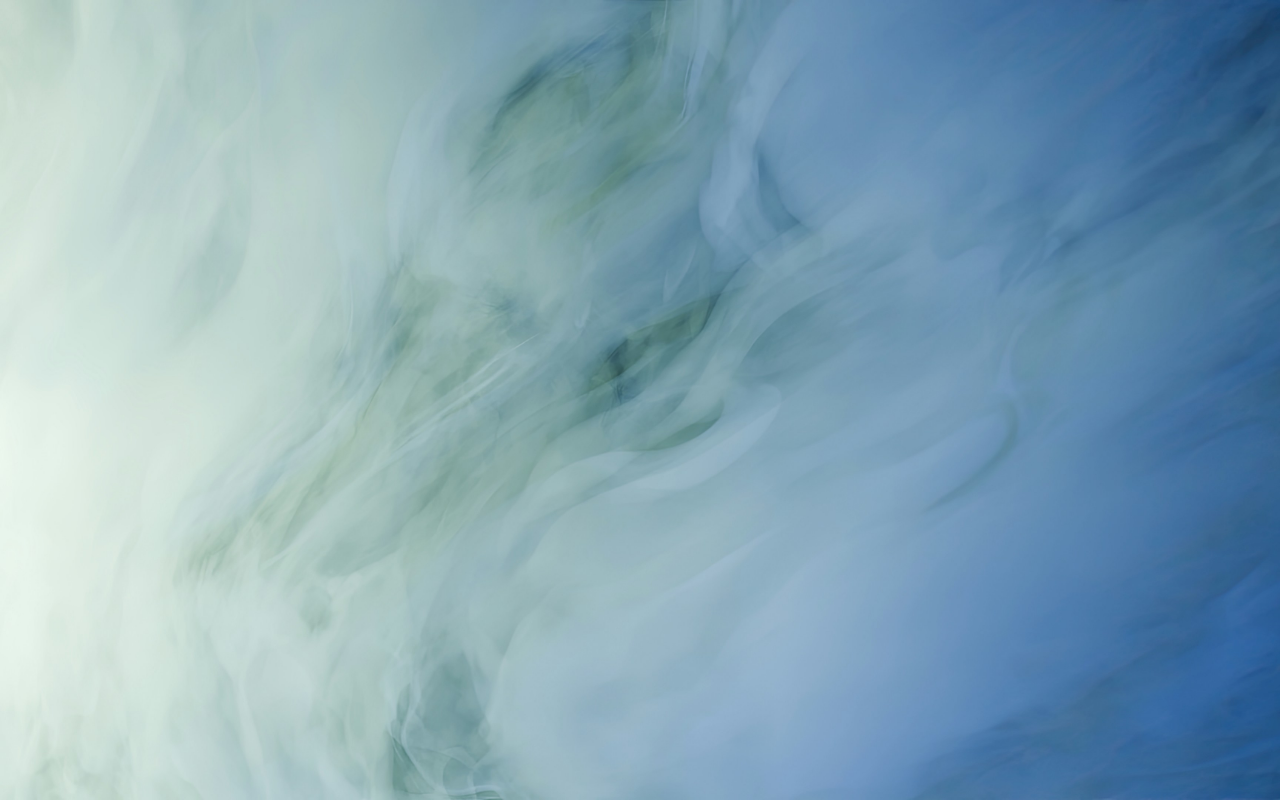
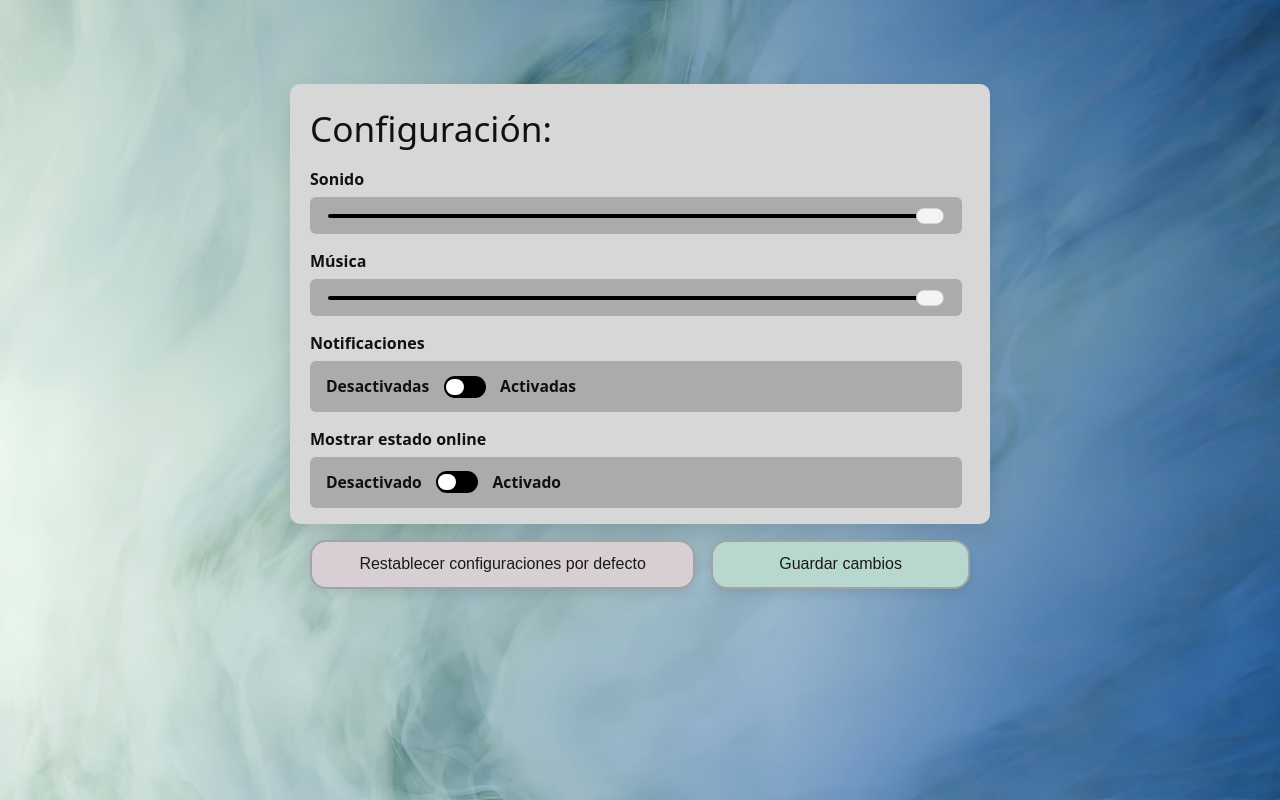
Before and after one commit to Unizar-30226-2026-11/Frontend, an Angular app: page /settings in a window 1280 px wide. Before the commit this address led to /. Built offline with nearby package versions, Linux system fonts and the light colour scheme.

Commit message:
Página de Ajustes #5 Desarrollo de la página de ajustes, con ajustes preliminares, sin servicios (dummy o no)

```diff
--- a/src/app/app.routes.ts
+++ b/src/app/app.routes.ts
@@ -4,6 +4,7 @@ import { GamesView } from './games-view/games-view';
 import { Home } from './home/home';
 import { Details } from './details/details';
 import { Store } from './store/store';
+import { Settings } from './settings/settings';
 export const routes: Routes = [
     {
         path: '',
@@ -25,4 +26,9 @@ export const routes: Routes = [
         title: 'Store',
         component: Store,
     },
+    {
+        path: 'settings',
+        title: 'Settings',
+        component: Settings,
+    },
 ];
--- /dev/null
+++ b/src/app/settings/options/options.css
@@ -0,0 +1,234 @@
+:host {
+  display: block;
+}
+
+.configuracion-layout {
+  --panel-bg: #d7d7d7;
+  --control-bg: #ababab;
+  --text-color: #111111;
+  --stroke: #9ea4a8;
+  --thumb: #f4f4f4;
+  --btn-primary: #b8d8cf;
+  --btn-secondary: #d8cfd4;
+
+  width: 100%;
+  padding: 1.5rem 1rem 2rem;
+  display: flex;
+  flex-direction: column;
+  align-items: center;
+  gap: 1rem;
+  color: var(--text-color);
+  box-sizing: border-box;
+}
+
+.configuracion-container {
+  width: min(92vw, 660px);
+  background: var(--panel-bg);
+  border-radius: 10px;
+  padding: 1.25rem 1.25rem 1rem;
+  box-shadow: 0 10px 24px rgb(0 0 0 / 12%);
+  max-height: 62vh;
+  display: flex;
+  flex-direction: column;
+}
+
+.configuracion-container h1 {
+  margin: 0 0 1rem;
+  font-size: clamp(1.9rem, 3vw, 2.2rem);
+  font-weight: 500;
+}
+
+.contenido-scroll {
+  overflow-y: auto;
+  padding-right: 0.5rem;
+}
+
+.contenido-scroll::-webkit-scrollbar {
+  width: 10px;
+}
+
+.contenido-scroll::-webkit-scrollbar-track {
+  background: transparent;
+}
+
+.contenido-scroll::-webkit-scrollbar-thumb {
+  background: #8c8c8c;
+  border-radius: 999px;
+}
+
+.grupo-control {
+  margin-bottom: 1rem;
+}
+
+.grupo-control:last-child {
+  margin-bottom: 0;
+}
+
+.grupo-control > label {
+  display: block;
+  font-size: 1rem;
+  font-weight: 700;
+  margin-bottom: 0.45rem;
+}
+
+.caja-control {
+  background: var(--control-bg);
+  border-radius: 6px;
+  padding: 0.9rem 1rem;
+  display: flex;
+  align-items: center;
+}
+
+.slider-rango {
+  -webkit-appearance: none;
+  appearance: none;
+  width: 100%;
+  background: transparent;
+}
+
+.slider-rango:focus {
+  outline: none;
+}
+
+.slider-rango::-webkit-slider-runnable-track {
+  height: 4px;
+  background: #000;
+  border-radius: 999px;
+}
+
+.slider-rango::-webkit-slider-thumb {
+  -webkit-appearance: none;
+  appearance: none;
+  width: 28px;
+  height: 16px;
+  margin-top: -6px;
+  border-radius: 999px;
+  border: 1px solid #d5d5d5;
+  background: var(--thumb);
+  cursor: pointer;
+}
+
+.slider-rango::-moz-range-track {
+  height: 4px;
+  background: #000;
+  border-radius: 999px;
+}
+
+.slider-rango::-moz-range-thumb {
+  width: 28px;
+  height: 16px;
+  border-radius: 999px;
+  border: 1px solid #d5d5d5;
+  background: var(--thumb);
+  cursor: pointer;
+}
+
+.caja-toggle {
+  justify-content: flex-start;
+  gap: 0.9rem;
+  flex-wrap: wrap;
+}
+
+.etiqueta-estado {
+  font-size: 0.98rem;
+  font-weight: 700;
+  line-height: 1;
+}
+
+.switch {
+  position: relative;
+  display: inline-block;
+  width: 42px;
+  height: 22px;
+  flex: 0 0 auto;
+}
+
+.switch input {
+  opacity: 0;
+  width: 0;
+  height: 0;
+}
+
+.slider-toggle {
+  position: absolute;
+  inset: 0;
+  background: #000;
+  cursor: pointer;
+  transition: background-color 0.2s ease;
+}
+
+.slider-toggle.redondo {
+  border-radius: 999px;
+}
+
+.slider-toggle::before {
+  content: '';
+  position: absolute;
+  width: 18px;
+  height: 16px;
+  left: 2px;
+  top: 3px;
+  background: #fff;
+  border-radius: 999px;
+  transition: transform 0.2s ease;
+}
+
+.switch input:checked + .slider-toggle::before {
+  transform: translateX(20px);
+}
+
+.acciones-configuracion {
+  width: min(92vw, 660px);
+  display: flex;
+  justify-content: space-between;
+  gap: 1rem;
+}
+
+.btn-config {
+  border: 2px solid var(--stroke);
+  border-radius: 16px;
+  padding: 0.85rem 1.25rem;
+  font-size: 1rem;
+  font-weight: 500;
+  color: #1a1a1a;
+  cursor: pointer;
+  box-shadow: 0 4px 12px rgb(0 0 0 / 10%);
+  transition: transform 0.15s ease, box-shadow 0.15s ease;
+}
+
+.btn-config:hover {
+  transform: translateY(-1px);
+  box-shadow: 0 6px 14px rgb(0 0 0 / 14%);
+}
+
+.btn-config:active {
+  transform: translateY(0);
+}
+
+.btn-secundario {
+  background: var(--btn-secondary);
+  flex: 1.35;
+}
+
+.btn-primario {
+  background: var(--btn-primary);
+  flex: 0.85;
+}
+
+@media (max-width: 640px) {
+  .configuracion-container {
+    width: 100%;
+    max-height: 70vh;
+    padding: 1rem;
+  }
+
+  .acciones-configuracion {
+    width: 100%;
+    flex-direction: column;
+  }
+
+  .btn-secundario,
+  .btn-primario {
+    flex: 1;
+  }
+}
--- /dev/null
+++ b/src/app/settings/options/options.ts
@@ -0,0 +1,83 @@
+import { Component } from '@angular/core';
+import { CommonModule } from '@angular/common';
+import { FormsModule } from '@angular/forms';
+
+@Component({
+  selector: 'app-options',
+  standalone: true,
+  imports: [CommonModule, FormsModule],
+  template: `
+    <section class="configuracion-layout">
+      <div class="configuracion-container">
+        <h1>Configuración:</h1>
+
+        <div class="contenido-scroll">
+          <div class="grupo-control">
+            <label>Sonido</label>
+            <div class="caja-control">
+              <input type="range" min="0" max="100" [(ngModel)]="volumenSonido" class="slider-rango">
+            </div>
+          </div>
+
+          <div class="grupo-control">
+            <label>Música</label>
+            <div class="caja-control">
+              <input type="range" min="0" max="100" [(ngModel)]="volumenMusica" class="slider-rango">
+            </div>
+          </div>
+
+          <div class="grupo-control">
+            <label>Notificaciones</label>
+            <div class="caja-control caja-toggle">
+              <span class="etiqueta-estado" [class.inactivo]="!notificacionesActivas">Desactivadas</span>
+
+              <label class="switch">
+                <input type="checkbox" [(ngModel)]="notificacionesActivas">
+                <span class="slider-toggle redondo"></span>
+              </label>
+
+              <span class="etiqueta-estado" [class.activo]="notificacionesActivas">Activadas</span>
+            </div>
+          </div>
+
+          <div class="grupo-control">
+            <label>Mostrar estado online</label>
+            <div class="caja-control caja-toggle">
+              <span class="etiqueta-estado" [class.inactivo]="!estadoOnlineActivo">Desactivado</span>
+
+              <label class="switch">
+                <input type="checkbox" [(ngModel)]="estadoOnlineActivo">
+                <span class="slider-toggle redondo"></span>
+              </label>
+
+              <span class="etiqueta-estado" [class.activo]="estadoOnlineActivo">Activado</span>
+            </div>
+          </div>
+        </div>
+      </div>
+
+      <div class="acciones-configuracion">
+        <button type="button" class="btn-config btn-secundario" (click)="restablecerValores()">
+          Restablecer configuraciones por defecto
+        </button>
+        <button type="button" class="btn-config btn-primario">
+          Guardar cambios
+        </button>
+      </div>
+    </section>
+  `,
+  styleUrls: ['./options.css'],
+})
+export class Options {
+  volumenSonido = 100;
+  volumenMusica = 100;
+  notificacionesActivas = false;
+  estadoOnlineActivo = false;
+
+  restablecerValores(): void {
+    this.volumenSonido = 100;
+    this.volumenMusica = 100;
+    this.notificacionesActivas = false;
+    this.estadoOnlineActivo = false;
+  }
+}
--- /dev/null
+++ b/src/app/settings/settings.ts
@@ -0,0 +1,21 @@
+import { Component } from '@angular/core';
+import { Options } from './options/options';
+@Component({
+  selector: 'app-settings',
+  standalone: true,
+  imports: [Options],
+  template: `
+    <!-- <navbar></nabvar> -->
+
+    <app-options></app-options>
+  `,
+  styles: `
+    app-options {
+      display: block;
+      padding-top: 60px;
+    }
+  `,
+})
+export class Settings {
+
+}
```
Also changed, not shown: 2 other files (tests, documents, lock files or other folders).
